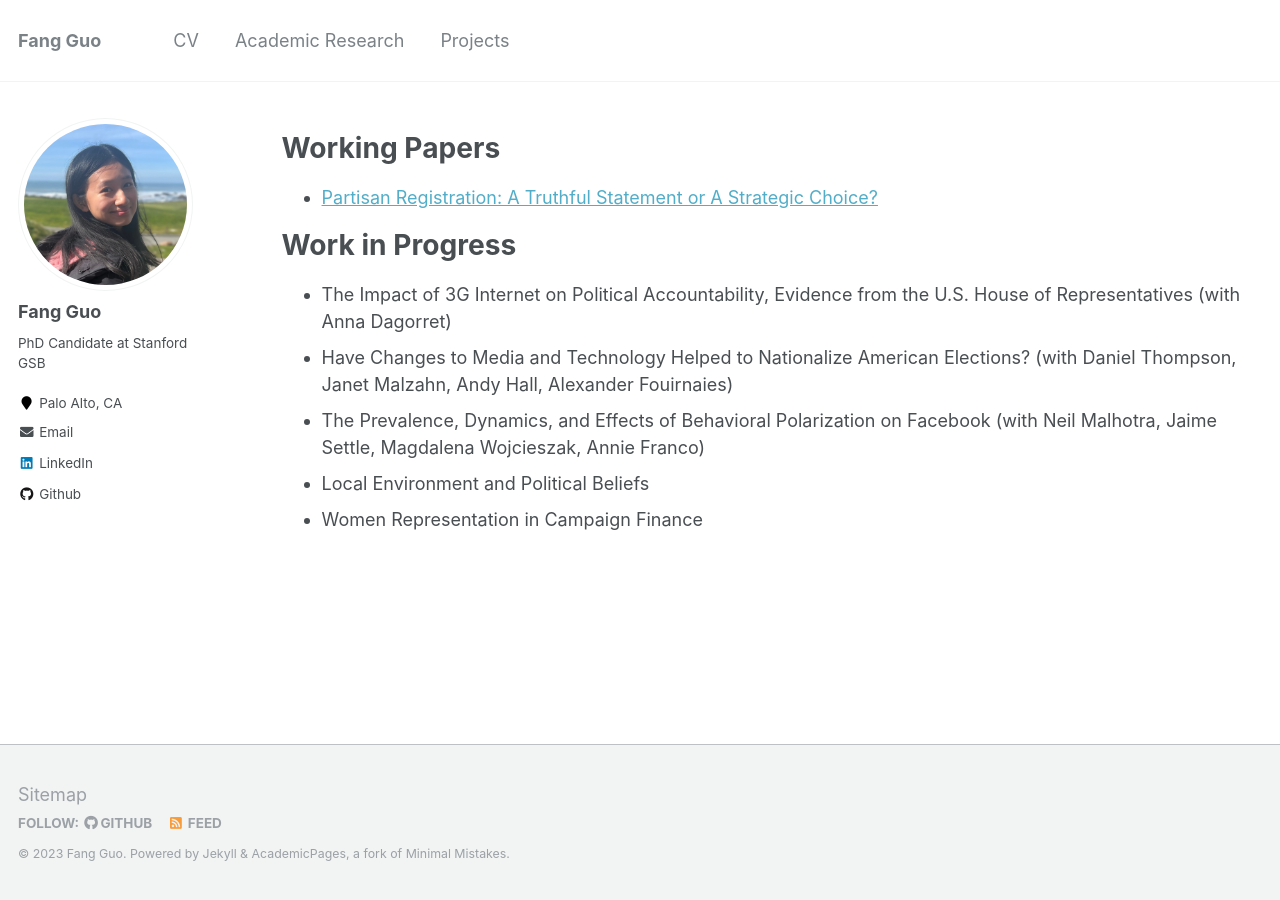
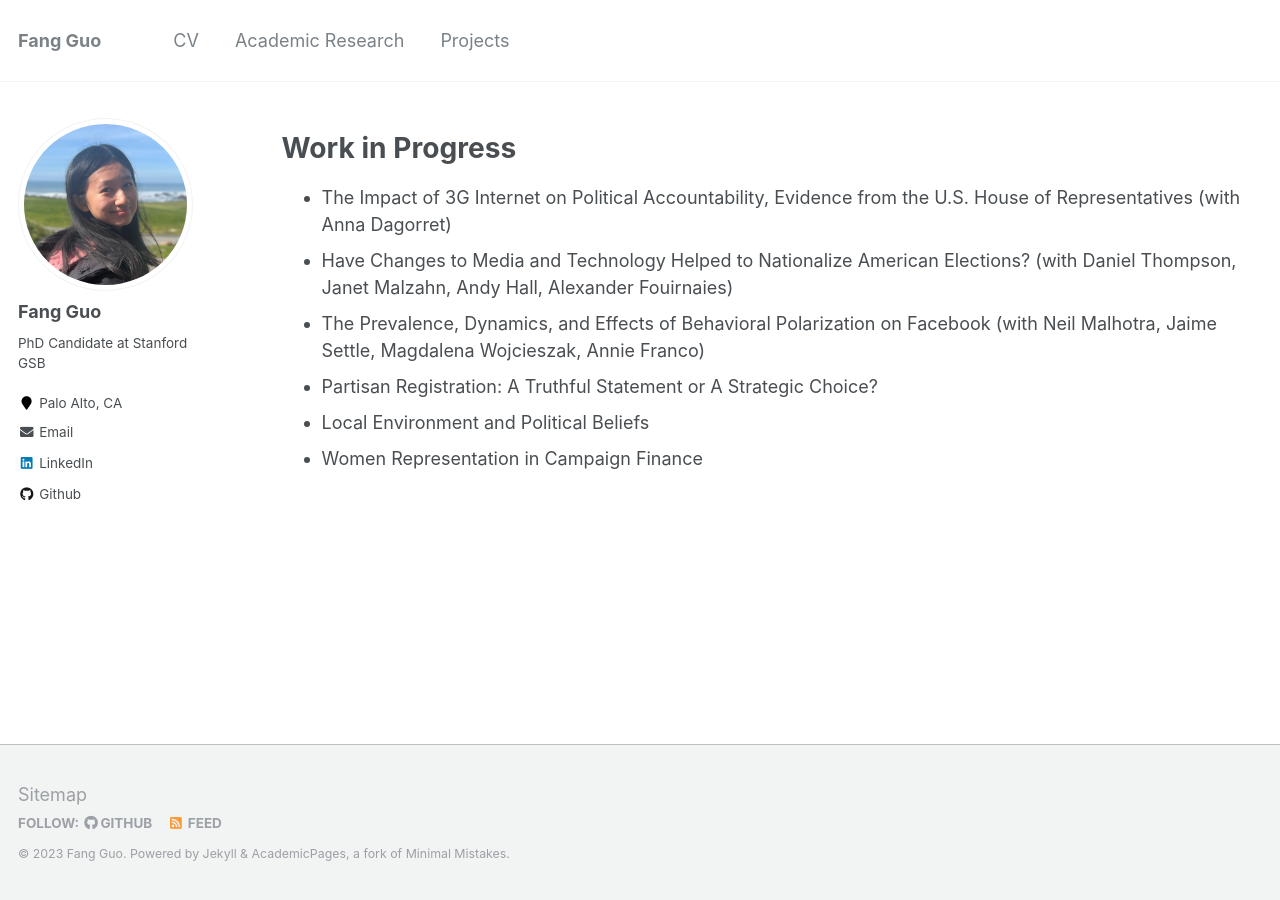
Before and after one commit to fangguo34/fangguo34.github.io, a Jekyll site: the page built from _pages/research.md, in a window 1280 px wide. Built offline with Jekyll 4.4.1, drawn with Linux system fonts in a browser that asks for light colours; some of the changed lines change nothing that is shown.

Commit message:
Update research.md

```diff
--- a/_pages/research.md
+++ b/_pages/research.md
@@ -9,18 +9,19 @@ author_profile: true
 
 {% include base_path %}
 
-Working Papers
-======
+<!-- Working Papers
+====== -->
 <!-- * [The Impact of 3G Internet on Political Accountability
 Evidence from the U.S. House of Representatives](http://fangguo34.github.io/files/Political_Accountability_Draft_May_2023.pdf).
 With Anna Dagorret. -->
-* [Partisan Registration: A Truthful Statement or A Strategic Choice?](http://fangguo34.github.io/files/Draft_20230301_Strategic_Registration_Latest.pdf)
+<!-- * [Partisan Registration: A Truthful Statement or A Strategic Choice?](http://fangguo34.github.io/files/Draft_20230301_Strategic_Registration_Latest.pdf) -->
 
 Work in Progress
 ======
 * The Impact of 3G Internet on Political Accountability, Evidence from the U.S. House of Representatives (with Anna Dagorret)
 * Have Changes to Media and Technology Helped to Nationalize American Elections? (with Daniel Thompson, Janet Malzahn, Andy Hall, Alexander Fouirnaies)
 * The Prevalence, Dynamics, and Effects of Behavioral Polarization on Facebook (with Neil Malhotra, Jaime Settle, Magdalena Wojcieszak, Annie Franco)
+* Partisan Registration: A Truthful Statement or A Strategic Choice?
 * Local Environment and Political Beliefs
 * Women Representation in Campaign Finance
 
```
